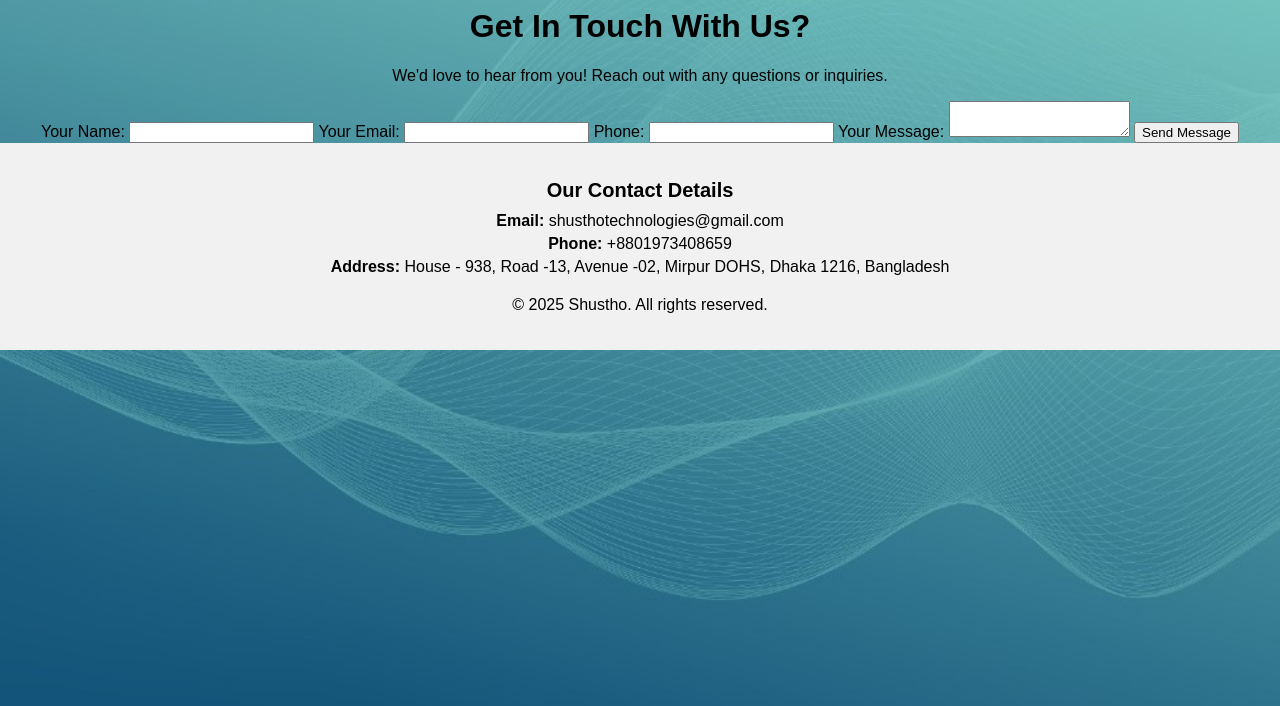
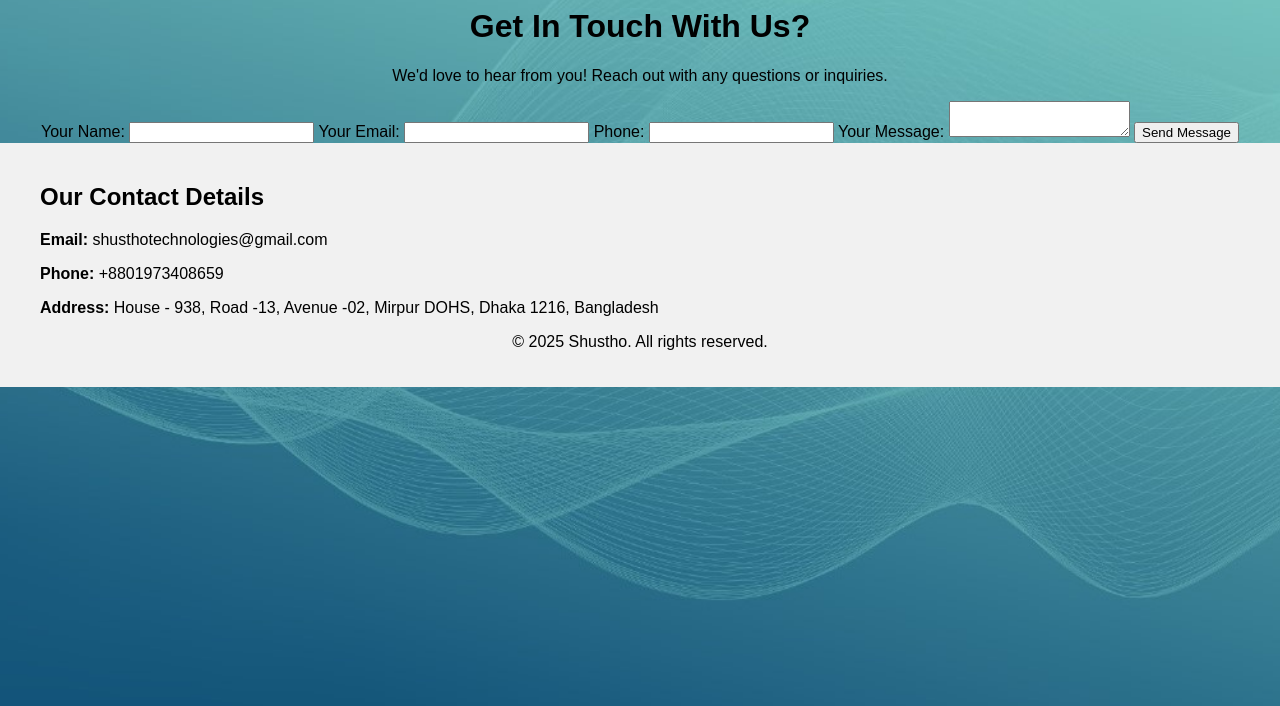
Before and after one commit to MashukJannatMahima/Shustho, a website: page contact.html in a window 1280 px wide. Shown: the part 94-800 px from the top of the page. Drawn offline with Linux system fonts and the light colour scheme.

Commit message:
Update styles.css

```diff
--- a/styles.css
+++ b/styles.css
@@ -47,17 +47,11 @@
     padding: 20px;
     text-align: center;
 }
-
 .contact-details {
-    margin-bottom: 20px;
+    margin-top: 20px;
+    text-align: left; /* Align the text to the left */
+    padding-left: 20px; /* Optional: Adds some padding on the left */
 }
 
-.contact-details h2 {
-    font-size: 20px;
-    margin-bottom: 10px;
-}
-
-.contact-details p {
-    font-size: 16px;
     margin: 5px 0;
 }
```
